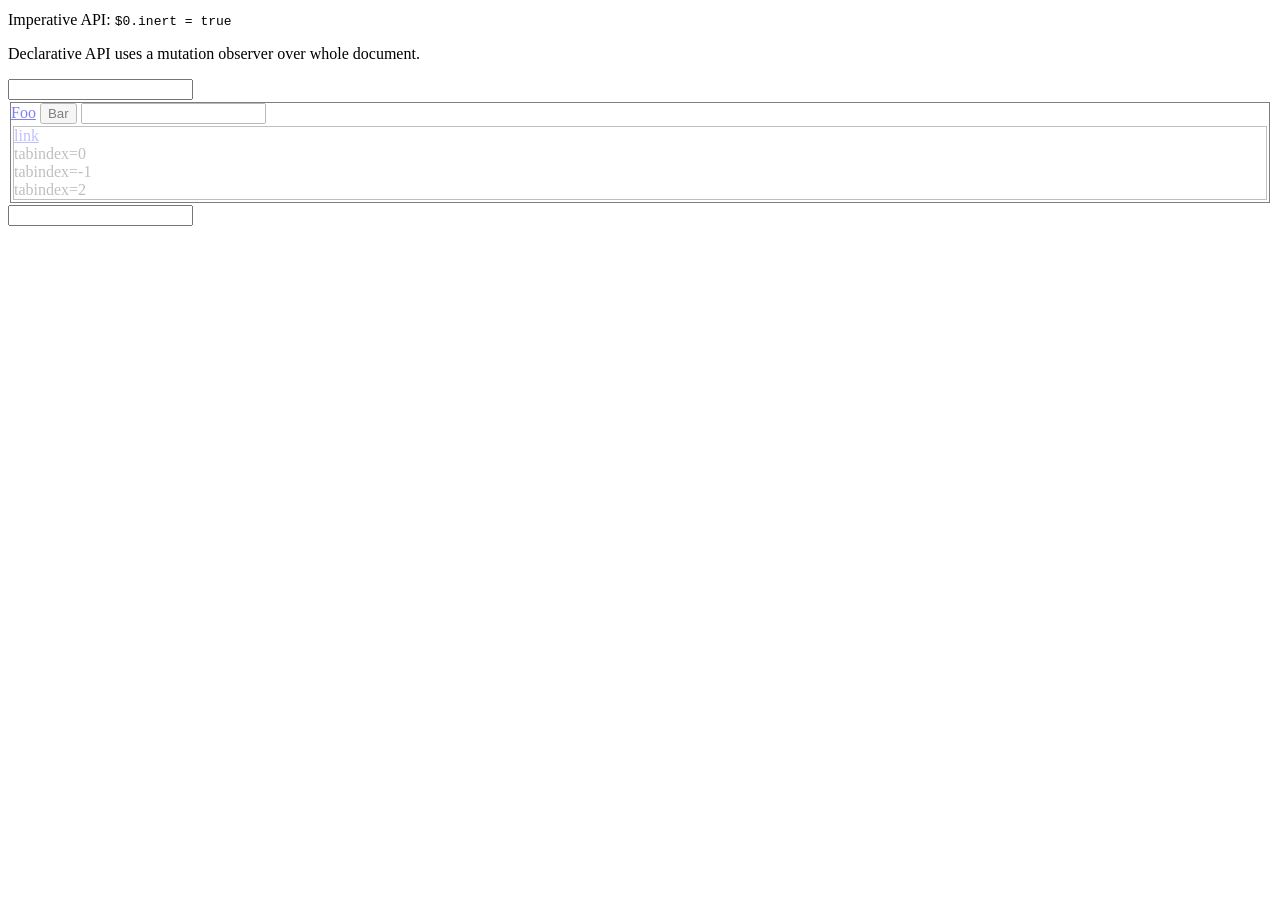
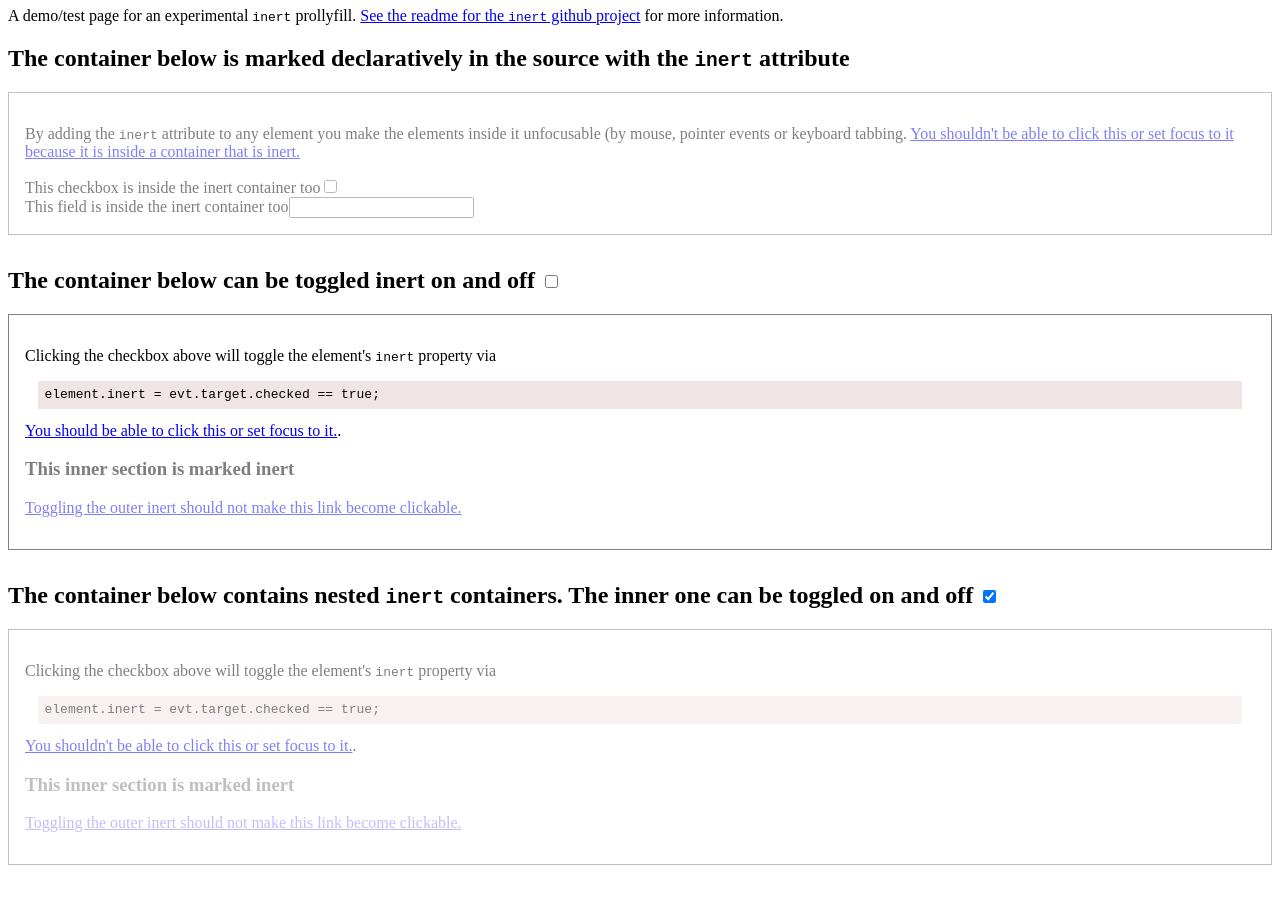
Before and after one commit to WICG/inert, a plain HTML site: page inert.html in a window 1280 px wide. Shown: the part 73-970 px from the top of the page. Before the commit the page ends 800 px from the top, so only its background shows below. Drawn offline with Linux system fonts and the light colour scheme.

Commit message:
Update inert.html

```diff
--- a/inert.html
+++ b/inert.html
@@ -11,41 +11,119 @@ See the License for the specific language governing permissions and
 limitations under the License.
 -->
 <!DOCTYPE html>
-<html>
+<html lang="en">
   <head>
     <meta charset="utf-8">
     <title>inert polyfill test page</title>
     <style>
     .container {
-        border: 1px solid black;
-        margin: 2px;
+      border: 1px solid gray;
+      padding: 1em;
+      margin-bottom: 2em;
     }
+
+    pre {
+      margin: 1em;
+      background-color: #f0e5e5;
+      padding: 0.5em;
+    }
+
+    label {
+      display: block;
+    }
+
     [inert] {
       opacity: 0.5;
+    }
+
+    [inert] * {
+      cursor: default;
+    }
+
+    .not {
+      display: none;
+    }
+
+    [inert] .not {
+      display: inline;
     }
     </style>
   </head>
   <body>
-    <p>Read about <a href="https://github.com/wicg/inert">inert</a>.</p>
-    <p>Declarative API: <code>$0.setAttribute('inert', '');</code></p>
-    <p>Imperative API: <code>$0.inert = true</code></p>
-    <p>Declarative API uses a mutation observer over whole document.</p>
-    <input>
-    <div inert class="container">
-      <a href="#">Foo</a>
-      <button>Bar</button>
-      <input type="text">
-      <div inert class="container">
-        <a href="#foo">link</a>
-        <div tabindex="0">tabindex=0</div>
-        <div tabindex="-1">tabindex=-1</div>
-        <div tabindex="2">tabindex=2</div>
+
+    <h1>What even is this?</h1>
+    <p>A demo/test page for an experimental <code>inert</code> prollyfill. <a href="https://github.com/alice/inert">See the readme for the <code>inert</code> github project</a> for more information.</p>
+
+
+    <section>
+      <h2>The container below is marked declaratively in the source with the <code>inert</code> attribute</h2>
+      <div class="container" inert>
+        <p>By adding the <code>inert</code> attribute to any element you make the elements inside it unfocusable (by mouse, pointer events or keyboard tabbing.
+          <a href="javascript:alert('clicked')">You shouldn't be able to click this or set focus to it because it is inside a container that is inert.</a></p>
+        <label>
+          This checkbox is inside the inert container too<input type="checkbox">
+        </label>
+
+        <label>
+          This field is inside the inert container too<input>
+        </label>
       </div>
+    </section>
+
+    <section>
+      <h2><label>The container below can be toggled inert on and off <input id="toggle" type="checkbox"></label> </h2>
+
+      <div class="container" id="content">
+        <p>
+          Clicking the checkbox above will toggle the element's <code>inert</code> property via <pre><code>element.inert = evt.target.checked == true;</code></pre>
+          <a href="javascript:alert('clicked')">You should<span class="not">n't</span> be able to click this or set focus to it.</em></a>.
+
+          <section inert>
+            <h3>This inner section is marked inert</h3>
+            <p><a href="javascript:alert('clicked')">Toggling the outer inert should not make this link  become clickable.</a></p>
+          </section>
+
+        </p>
       </div>
-    <input>
+    </section>
+
+
+
+    <section>
+      <h2><label>The container below contains nested <code>inert</code> containers.  The inner one can be toggled on and off <input id="toggle2" type="checkbox" checked></label> </h2>
+
+      <div class="container" inert>
+        <p>
+          Clicking the checkbox above will toggle the element's <code>inert</code> property via <pre><code>element.inert = evt.target.checked == true;</code></pre>
+          <a href="javascript:alert('clicked')">You should<span class="not">n't</span> be able to click this or set focus to it.</em></a>.
+
+          <section id="innercontent" inert>
+            <h3>This inner section is marked inert</h3>
+            <p><a href="javascript:alert('clicked')">Toggling the outer inert should not make this link  become clickable.</a></p>
+          </section>
+
+        </p>
+      </div>
+    </section>
+
+
+    <script>
+      var toggler = document.querySelector('#toggle');
+      toggler.addEventListener('change',
+        function (evt) {
+            document.querySelector('#content').inert = (evt.target.checked == true);
+        },
+        false
+        );
+
+        toggler = document.querySelector('#toggle2');
+        toggler.addEventListener('change',
+            function (evt) {
+                document.querySelector('#innercontent').inert = (evt.target.checked == true);
+            },
+            false
+        );
+    </script>
     <script src="inert.js"></script>
-    <script>
-      document.querySelector('.container').inert = true;
-    </script>
   </body>
 </html>
```
Lines whose indentation alone changed are shown as unchanged.
